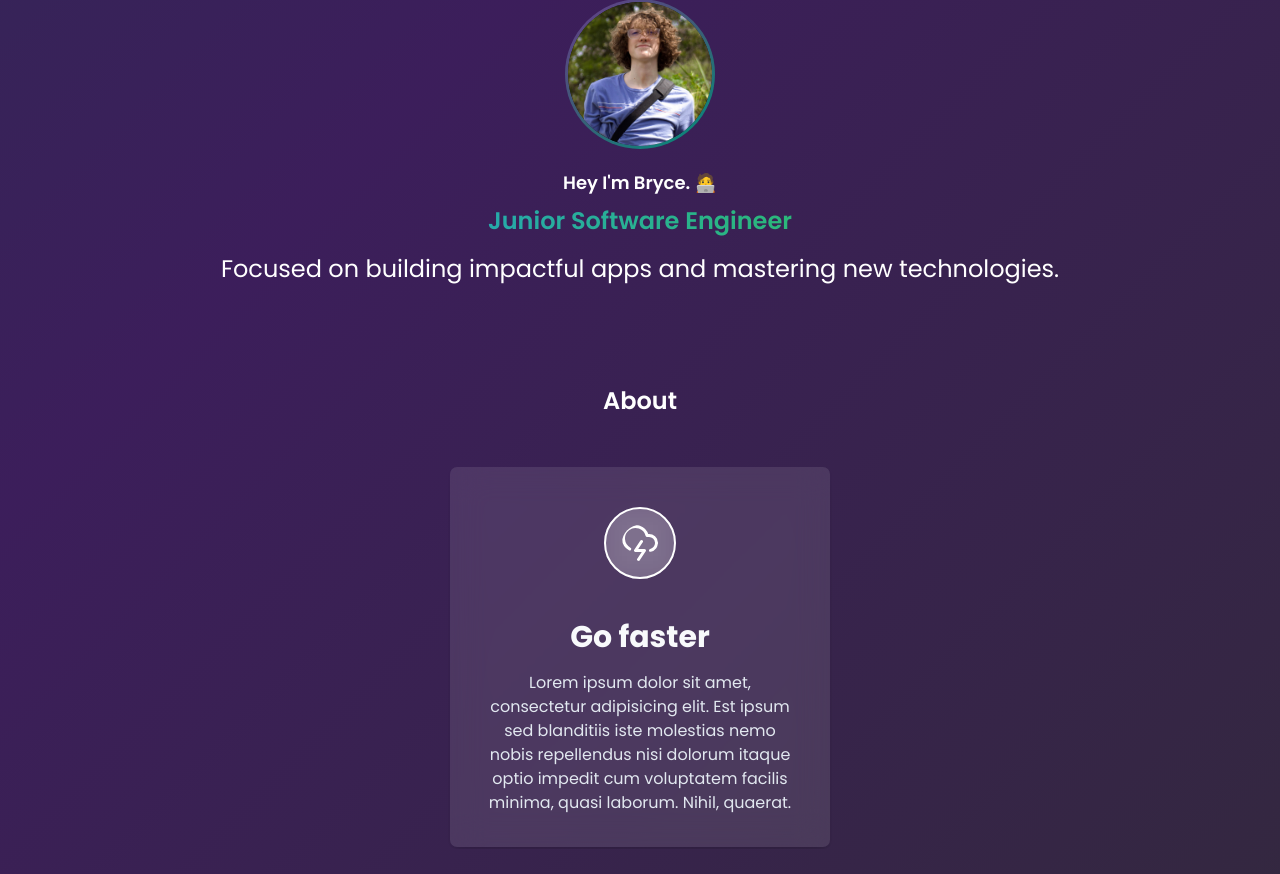
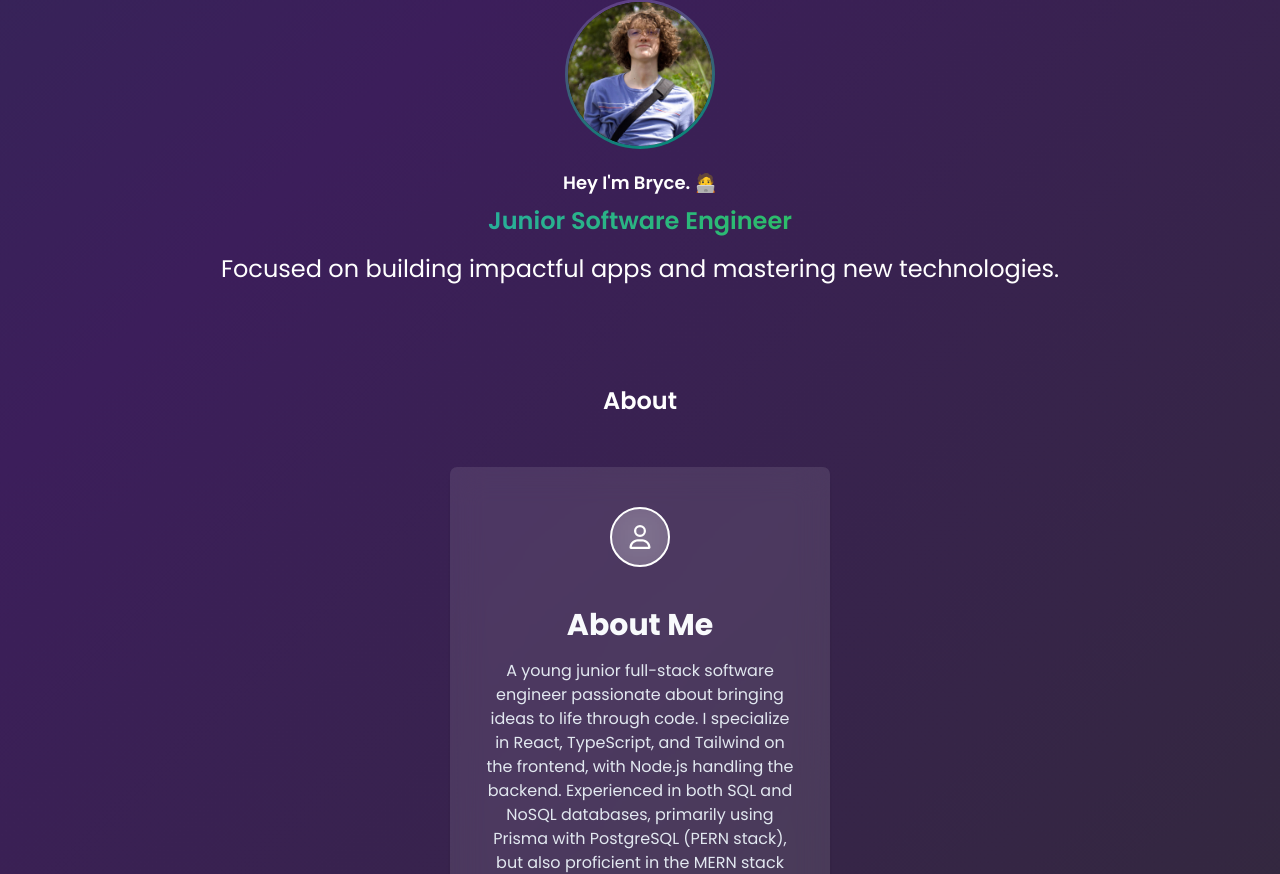
Before and after one commit to bryceberczik/portfolio, a React (Vite) app: page / in a window 1280 px wide. Shown: the part 151-1025 px from the top of the page. Built offline with nearby package versions, Linux system fonts and the light colour scheme.

Commit message:
added about me cards

```diff
--- a/src/components/AboutCard.tsx
+++ b/src/components/AboutCard.tsx
@@ -1,29 +1,32 @@
-import { FiCloudLightning } from "react-icons/fi";
+import { FontAwesomeIcon } from "@fortawesome/react-fontawesome";
 import { motion } from "framer-motion";
+import { IAbout } from "../interfaces/interfaces";
 
-const AboutCard = () => {
+const AboutCard = ({ heading, description, icon }: IAbout) => {
   return (
     <div className="px-4 py-12">
-      <GlassmorphicCard />
+      <GlassmorphicCard
+        heading={heading}
+        description={description}
+        icon={icon}
+      />
     </div>
   );
 };
 
-const GlassmorphicCard = () => {
+const GlassmorphicCard = ({ heading, description, icon }: IAbout) => {
   return (
     <div className="group relative mx-auto w-full max-w-sm overflow-hidden rounded-lg p-0.5 transition-all duration-500 hover:scale-[1.01]">
-      <div className="relative z-10 flex flex-col items-center justify-center overflow-hidden rounded-[7px] bg-white/10 backdrop-blur-lg p-8 shadow-lg transition-colors duration-500 group-hover:bg-white/20">
-        <FiCloudLightning className="relative z-10 mb-10 mt-2 rounded-full border-2 border-white bg-white/20 p-4 text-7xl text-white backdrop-blur-md" />
+      <div className="relative custom-z flex flex-col items-center justify-center overflow-hidden rounded-[7px] bg-white/10 backdrop-blur-lg p-8 shadow-lg transition-colors duration-500 group-hover:bg-white/20">
+        <FontAwesomeIcon
+          icon={icon}
+          className="relative z-10 mb-10 mt-2 flex h-6 w-6 items-center justify-center rounded-full border-2 border-white bg-white/20 p-4 text-2xl text-white backdrop-blur-md"
+        />
 
         <h4 className="relative z-10 mb-4 w-full text-3xl font-bold text-slate-50">
-          Go faster
+          {heading}
         </h4>
-        <p className="relative z-10 text-slate-200">
-          Lorem ipsum dolor sit amet, consectetur adipisicing elit. Est ipsum
-          sed blanditiis iste molestias nemo nobis repellendus nisi dolorum
-          itaque optio impedit cum voluptatem facilis minima, quasi laborum.
-          Nihil, quaerat.
-        </p>
+        <p className="relative z-10 text-slate-200">{description}</p>
       </div>
 
       <motion.div
@@ -35,7 +38,7 @@ const GlassmorphicCard = () => {
           duration: 3.5,
           ease: "linear",
         }}
-        className="absolute inset-0 z-0 bg-gradient-to-br from-indigo-200 via-indigo-200/0 to-indigo-200 opacity-0 transition-opacity duration-500 group-hover:opacity-100"
+        className="absolute inset-0 z-0 bg-gradient-to-br from-[#3c1e5b] via-indigo-200/0 to-[#004d42] opacity-0 transition-opacity duration-500 group-hover:opacity-100"
       />
     </div>
   );
--- a/src/index.css
+++ b/src/index.css
@@ -1,4 +1,4 @@
-@import url('https://fonts.googleapis.com/css2?family=Poppins:ital,wght@0,100;0,200;0,300;0,400;0,500;0,600;0,700;0,800;0,900;1,100;1,200;1,300;1,400;1,500;1,600;1,700;1,800;1,900&display=swap');
+@import url("https://fonts.googleapis.com/css2?family=Poppins:ital,wght@0,100;0,200;0,300;0,400;0,500;0,600;0,700;0,800;0,900;1,100;1,200;1,300;1,400;1,500;1,600;1,700;1,800;1,900&display=swap");
 
 @tailwind base;
 @tailwind components;
@@ -50,12 +50,7 @@ body {
 }
 
 .jse {
-    background: radial-gradient(
-      circle at 100%,
-      #32CD32,
-      #1E90FF 75%,
-      #32CD32
-    );
+  background: radial-gradient(circle at 100%, #32cd32, #1e90ff 75%, #32cd32);
   font-weight: 600;
   background-size: 200% auto;
   color: #000;
@@ -69,3 +64,7 @@ body {
     background-position: 200% center;
   }
 }
+
+.custom-z {
+  z-index: -1;
+}
--- /dev/null
+++ b/src/interfaces/interfaces.ts
@@ -0,0 +1,5 @@
+export interface IAbout {
+    heading: string;
+    description: string;
+    icon: any;
+}
--- a/src/pages/Home.tsx
+++ b/src/pages/Home.tsx
@@ -1,5 +1,6 @@
 import AboutCard from "../components/AboutCard";
 import ProfilePic from "../images/IMG_0240.jpg";
+import { faUser, faHeart, faLightbulb } from "@fortawesome/free-regular-svg-icons";
 
 const Home = () => {
   return (
@@ -21,7 +22,9 @@ const Home = () => {
 
       <div id="about" className="w-full text-center mt-[100px]">
         <h1 className="text-white font-semibold text-2xl">About</h1>
-        <AboutCard />
+        <AboutCard icon={faUser} heading="About Me" description="A young junior full-stack software engineer passionate about bringing ideas to life through code. I specialize in React, TypeScript, and Tailwind on the frontend, with Node.js handling the backend. Experienced in both SQL and NoSQL databases, primarily using Prisma with PostgreSQL (PERN stack), but also proficient in the MERN stack and other technologies." />
+        <AboutCard icon={faHeart} heading="Passion" description="I've always been fascinated by computers and technology, and my curiosity led me to explore software development. In 2024, I took a coding bootcamp to turn that passion into a skill, and I instantly fell in love with the process. Now, I focus on building beautiful, fast, and efficient applications that deliver great user experiences." />
+        <AboutCard icon={faLightbulb} heading="Problem Solving" description="I thrive on problem-solving and the challenge of turning complex issues into seamless solutions. Whether it's debugging code, optimizing performance, or designing scalable architectures, I enjoy breaking down problems and finding the most efficient way to solve them. Software development allows me to continuously learn, adapt, and create solutions that make a real impact." />
       </div>
     </div>
   );
```
Lines whose indentation alone changed are shown as unchanged.
